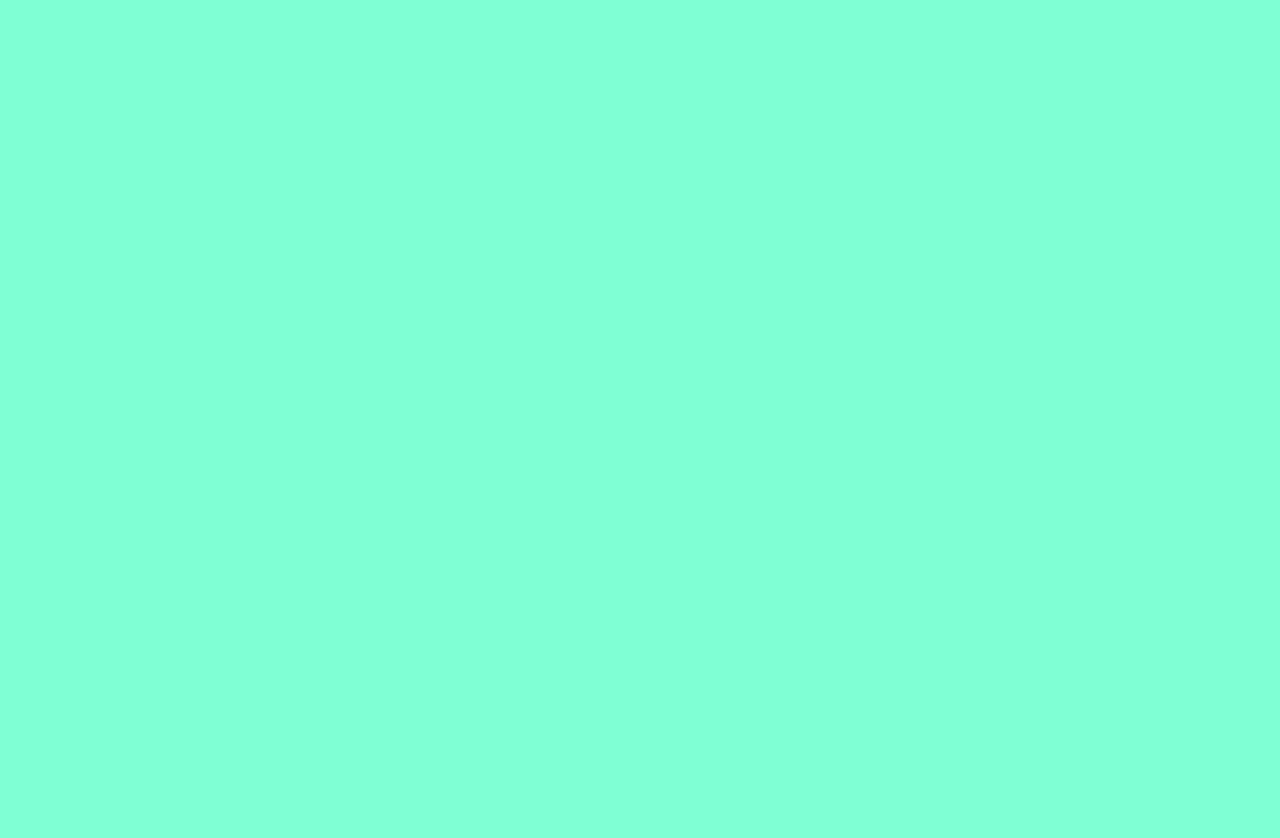
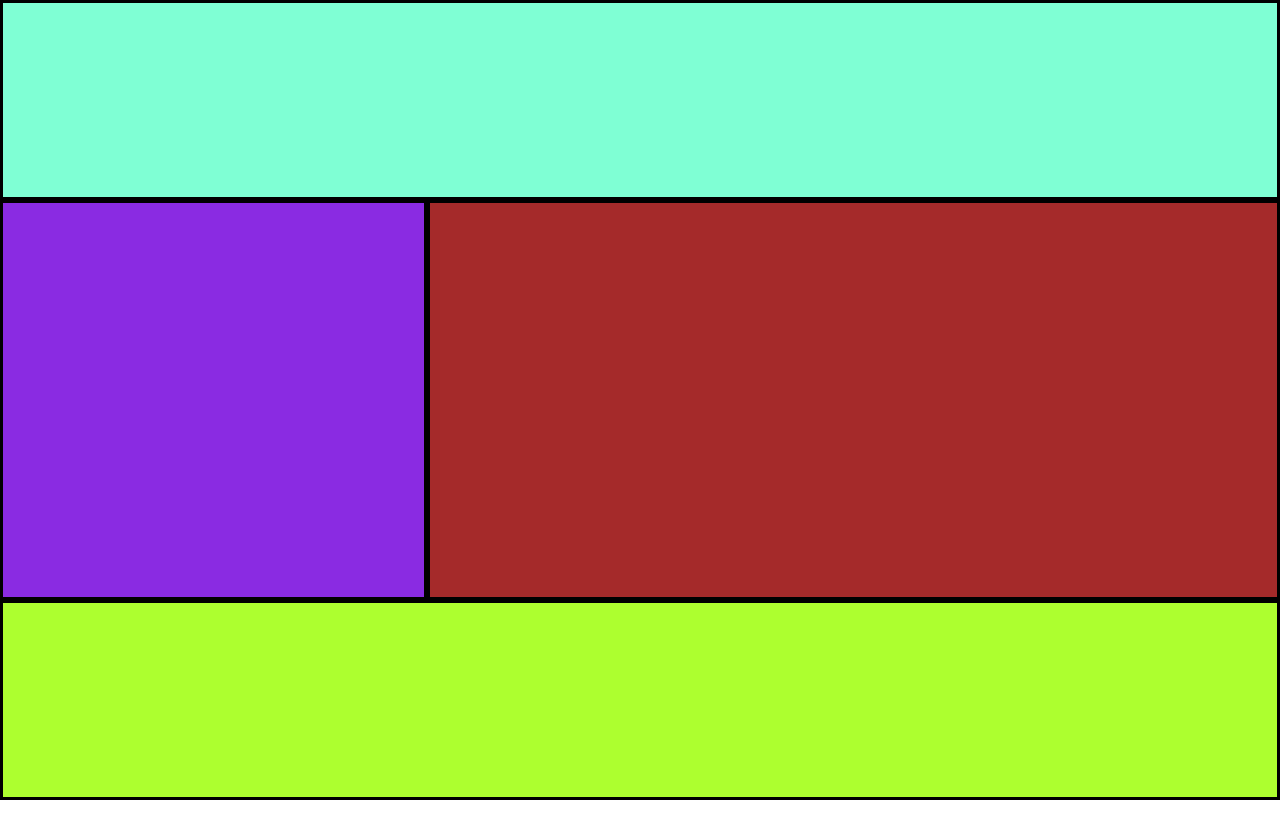
Before and after one commit to Lesbilais/Repositorio_rtc, a plain HTML site: page prework/css3/grid/index.html in a window 1280 px wide. After the commit the page ends 800 px from the top, so only its background shows below. Drawn offline with Linux system fonts and the light colour scheme.

Commit message:
Update style.css

```diff
--- a/prework/css3/grid/style.css
+++ b/prework/css3/grid/style.css
@@ -1,18 +1,50 @@
 .container {
-  width: 80%;
+  display: grid;
+  grid-template-columns: repeat(3,1fr);
+  grid-template-rows: repeat(4,1fr);
+  width: 100%;
   height: 100svh;
-  margin: auto;
-  margin-top: 200px;
-  background-color: aquamarine;
-  display: grid;
-  gap: 2%;
-  grid-template-columns: repeat(auto-fit,minmax(200px, 1fr));
-  grid-template-rows: repeat(auto-fit,minmax(200px, 1fr));
-  justify-content: center;
-  align-content: center;
+  margin: 0;
 
 }
-.item {
-  background-color: blue;
+.container > * {
+  border:3px solid black;
+}
+/* elementos hijos */
+header {
+  background-color: aquamarine;
+  /* grid-row: 1 /2 ;
+  grid-column: 1 / 4;   */
+grid-area:1/1/2/4;
+}
+aside {
+  background-color: blueviolet;
+  /* grid-row: 2/4 ;
+  grid-column: 1 / 2;   */
+  grid-area: 2/1/4/2;
+  /* grid-row-start: 2;
+  grid-row-end: 4;
+  grid-column-start: 1;
+  grid-column-end: 2; */
+}
+main {
+  background-color: brown;
+  /* grid-row:2/4;
+  grid-column: 2/4; */
+  grid-area: 2/2/4/4;
+  /* grid-row-start: 2;
+  grid-row-end: 4;
+  grid-column-start: 2;
+  grid-column-end: 4; */
 
 }
+footer {
+  background-color: greenyellow;
+  /* grid-row:4/5;
+grid-column: 1/5; */
+grid-area: 4/1/5/5;
+  /* grid-row-start: 4;
+grid-row-end: 5;
+grid-column-start: 1;
+grid-column-end: 5; */
+}
```
